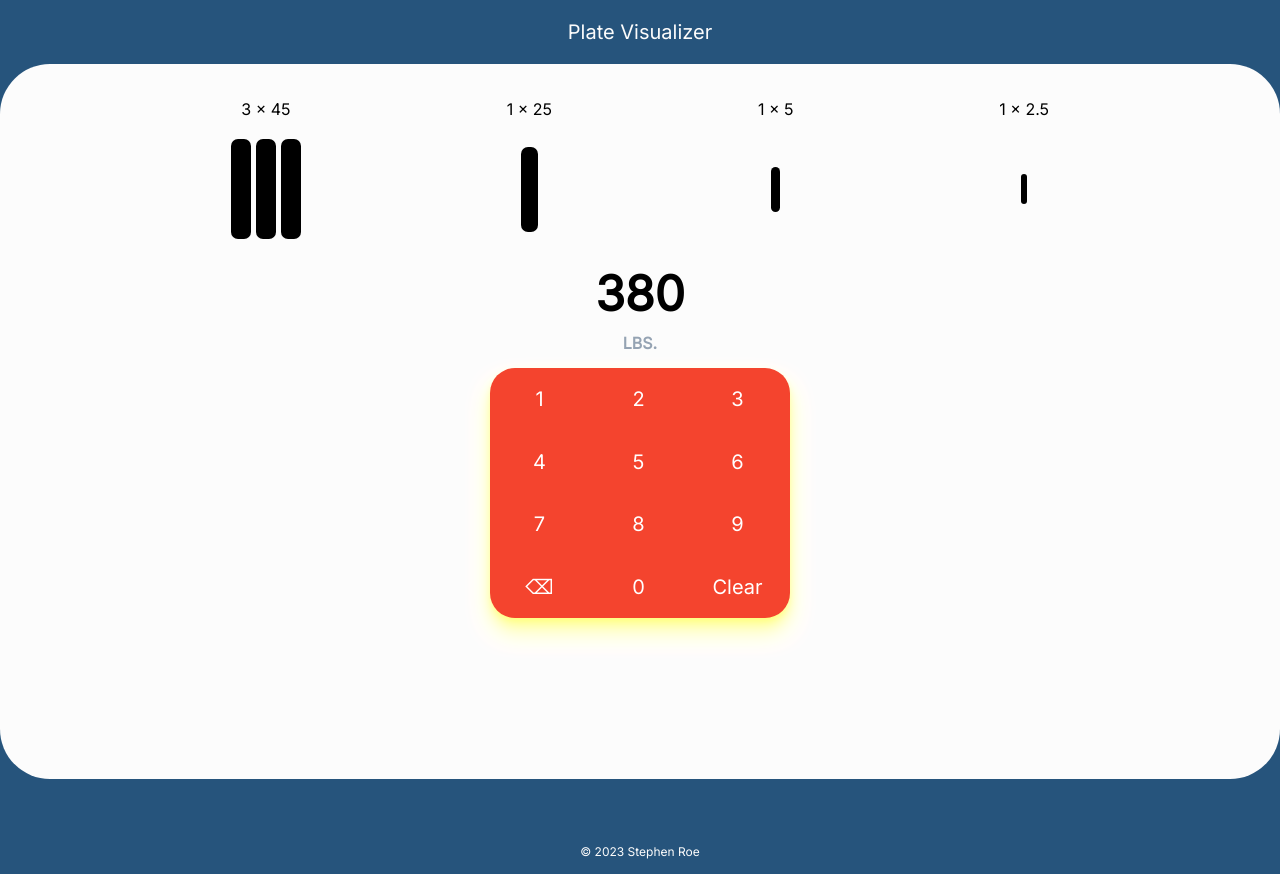
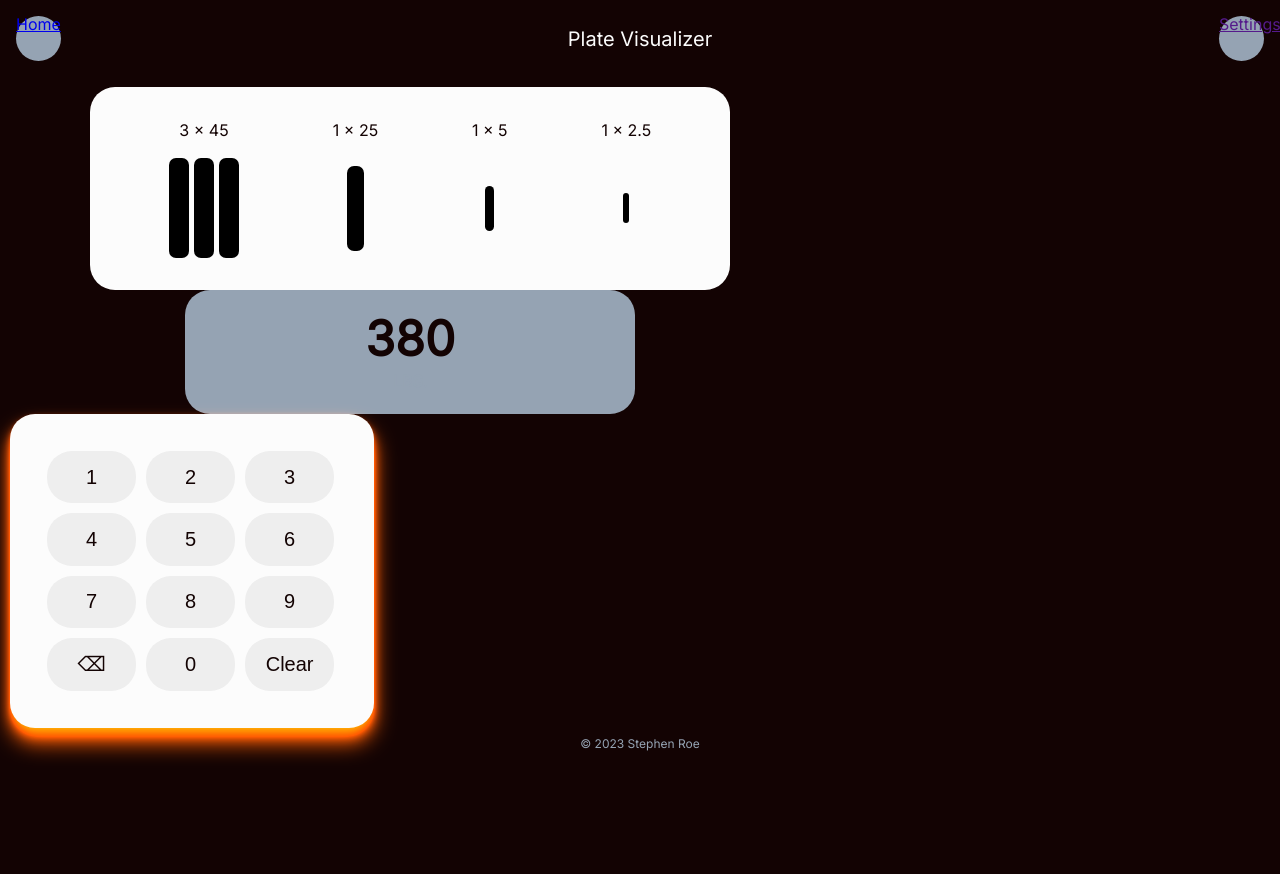
Before and after one commit to stephengroe/barbell-tools, a plain HTML site: page visualizer.html in a window 1280 px wide. After the commit the page ends 800 px from the top, so only its background shows below. Drawn offline with Linux system fonts and the light colour scheme.

Commit message:
add basic wireframe style

```diff
--- a/style.css
+++ b/style.css
@@ -1,4 +1,50 @@
-/* Predefined colors */
+/* Meyer reset */
+
+html, body, div, span, applet, object, iframe,
+h1, h2, h3, h4, h5, h6, p, blockquote, pre,
+a, abbr, acronym, address, big, cite, code,
+del, dfn, em, img, ins, kbd, q, s, samp,
+small, strike, strong, sub, sup, tt, var,
+b, u, i, center,
+dl, dt, dd, ol, ul, li,
+fieldset, form, label, legend,
+table, caption, tbody, tfoot, thead, tr, th, td,
+article, aside, canvas, details, embed,
+figure, figcaption, footer, header, hgroup,
+menu, nav, output, ruby, section, summary,
+time, mark, audio, video {
+	margin: 0;
+	padding: 0;
+	border: 0;
+	font-size: 100%;
+	font: inherit;
+	vertical-align: baseline;
+}
+/* HTML5 display-role reset for older browsers */
+article, aside, details, figcaption, figure,
+footer, header, hgroup, menu, nav, section {
+	display: block;
+}
+body {
+	line-height: 1;
+}
+ol, ul {
+	list-style: none;
+}
+blockquote, q {
+	quotes: none;
+}
+blockquote:before, blockquote:after,
+q:before, q:after {
+	content: '';
+	content: none;
+}
+table {
+	border-collapse: collapse;
+	border-spacing: 0;
+}
+
+/* Variables */
 
 :root {
     --red: #F4442E;
@@ -20,158 +66,80 @@
     --xx-small: .2;
 }
 
-* {
-    padding: 0;
-    margin: 0;
-}
-
 body {
-    background-color: var(--blue);
+    background-color: var(--black);
     font-family: 'Inter', sans-serif;
-    height: 100vh;
-    width: 100vw;
+    min-height: 100vh;
 }
 
 .header {
-    color: var(--black);
-    text-align: center;
-    padding: 20px;
-    margin: auto;
+    display: flex;
+    justify-content: center;
+    align-items: center;
+    padding: 1rem;
+}
+
+.header a {
+    background-color: var(--lightgrey);
+    border-radius: 100%;
+    display: block;
+    width: 45px;
+    height: 45px;
 }
 
 .header h1 {
     font-weight: 200;
-    font-size: 1.25em;
+    font-size: 1.25rem;
     color: var(--white);
+    margin: 0 auto;
 }
 
 #wrapper {
-    margin: 0 auto 50px auto;
-    border-radius: 50px;
-    max-width: 100vw;
-    background-color: var(--white);
-    border-radius: 50px;
-    padding-bottom: 75px;
-    min-height: 80vh;
+    margin: 1ch;
+    max-width: 800px;
 }
 
-#visualizer {
-    display: flex;
-    flex-flow: row nowrap;
-    justify-content: space-around;
-    text-align: center;
-    padding-top: 35px;
-    margin: 0 10%;
+.card {
+    padding: 2em;
+    color: var(--black);
+    text-decoration: none;
+    background-color: var(--white);
+    display: block;
+    border-radius: 25px;
+    margin-bottom: 1ch;
+    max-width: 800px;
 }
 
-.incrementContainer {
-    display: flex;
-    flex-flow: column;
-    align-items: center;
+.card h2 {
+    font-size: 1.25rem;
+    font-weight: bold;
+    margin-bottom: .5em;
 }
 
-.incrementContainer h3 {
-    font-weight: 400;
-    font-size: 1em;
-    justify-self: flex-start;
-    margin-bottom: 20px;;
-}
-
-.plateContainer {
-    display: flex;
-    flex-flow: row nowrap;
-    justify-content: stretch;
-    align-items: center;
-    margin: auto;
-    gap: 5px;
-}
-
-[class*="plate-"] .plateContainer div {
-    background-color: black;
-    border-radius: 7px;
-    display: block;
-}
-
-.plate-45 .plateContainer div {
-    width: calc(var(--plate-width) * var(--x-large));
-    height: calc(var(--plate-height) * var(--x-large));
-}
-
-.plate-25 .plateContainer div {
-    width: calc(var(--plate-width) * var(--large));
-    height: calc(var(--plate-height) * var(--large));
-}
-
-.plate-10 .plateContainer div {
-    width: calc(var(--plate-width) * var(--medium));
-    height: calc(var(--plate-height) * var(--medium));
-}
-
-.plate-5 .plateContainer div {
-    width: calc(var(--plate-width) * var(--small));
-    height: calc(var(--plate-height) * var(--small));
-}
-
-.plate-2-5 .plateContainer div {
-    width: calc(var(--plate-width) * var(--x-small));
-    height: calc(var(--plate-height) * var(--x-small));
-}
-
-.plate-custom .plateContainer div {
-    width: calc(var(--plate-width) * var(--xx-small));
-    height: calc(var(--plate-height) * var(--xx-small));
-    background-color: var(--lightgrey);
-}
-
-
-
-/* .plateIcon:hover {
-    transform: rotateY(45deg);
-    transition: transform 1s;
-}
-
-.plateIcon::before {
-    content: "";
-    background-color: var(--white);
-    box-shadow: inset 4px 4px 0 -3px #aaa;
-    border-radius: 100%;
-    width: 20px;
-    height: 20px;
-    display: block;
-    top: calc(50% - 10px);
-    left: calc(50% - 10px);
-    position: absolute;
-}
-
-.plateIcon::after {
-    display: block;
-    content: "";
-    width: 100%;
-    height: 25%;
-    box-shadow: 0px 10px 15px 0px rgb(0 0 0 / 0.25);
-    border-radius: 100%;
-    bottom: 0px;
-    position: absolute;
-}*/
-
-.calculator {
+.display {
+    margin-bottom: 15px;
+    font-weight: bold;
     max-width: 300px;
     padding: 25px;
     text-align: center;
     margin: auto;
+    max-width: 50%;
+    background: var(--lightgrey)
 }
 
-.input {
-    margin-bottom: 15px;
-    font-weight: bold;
+.display #calc-display {
+    display: block;
+    min-width: 50%;
+    font-size: 3rem;
+    padding: 0px;
+    margin: 0px;
 }
 
-.input #calc-display {
-    display: block;
-    min-width: 50%;
-    font-size: 3em;
-    padding: 0px;
-    margin: 0px;
+.display #unit {
+    font-size: 1rem;
+    text-transform: uppercase;
+    color: var(--lightgrey);
+    margin-top: 10px;
 }
 
 .error {
@@ -187,20 +155,12 @@ body {
     100% { transform: translate(0, 0); }
 }
 
-.input #unit {
-    font-size: 1em;
-    text-transform: uppercase;
-    color: var(--lightgrey);
-    margin-top: 10px;
-}
-
 .keypad {
     max-width: 300px;
     min-height: 250px;
     display: grid;
     grid-template-columns: 33% 33% 33%;
     grid-template-rows: auto;
-    background-color: var(--red);
     border-radius: 25px;
     box-shadow: 0px 0.9px 1.3px hsl(200 200 200 / 0.03),
     0.1px 3.6px 5.2px -0.1px hsl(200 200 200 / 0.12),
@@ -209,23 +169,18 @@ body {
 }
 
 .keypad button {
-
-    /* Reset button display */
-    font-family: inherit;
-    font-style: inherit;
-    font-weight: inherit;
-    line-height: inherit;
     border-width: 0;
-    background-color: transparent;
-    font-size: 1.25em;
+    background-color: #eee;
+    border-radius: 25px;
+    font-size: 1.25rem;
     padding: 10px;
     margin: 5px;
-    color: white;
+    color: var(--black);
 }
 
 #copyright {
     text-align: center;
-    font-size: .75em;
-    color: var(--white);
-    padding: 15px;
+    font-size: .75rem;
+    color: var(--lightgrey);
+    bottom: 10px;
 }
--- /dev/null
+++ b/visualizer.css
@@ -0,0 +1,67 @@
+#visualizer {
+    display: flex;
+    flex-flow: row nowrap;
+    justify-content: space-around;
+    text-align: center;
+    padding-top: 35px;
+    margin: 0 10%;
+}
+
+.incrementContainer {
+    display: flex;
+    flex-flow: column;
+    align-items: center;
+}
+
+.incrementContainer h3 {
+    font-weight: 400;
+    font-size: 1rem;
+    justify-self: flex-start;
+    margin-bottom: 20px;;
+}
+
+.plateContainer {
+    display: flex;
+    flex-flow: row nowrap;
+    justify-content: stretch;
+    align-items: center;
+    margin: auto;
+    gap: 5px;
+}
+
+[class*="plate-"] .plateContainer div {
+    background-color: black;
+    border-radius: 7px;
+    display: block;
+}
+
+.plate-45 .plateContainer div {
+    width: calc(var(--plate-width) * var(--x-large));
+    height: calc(var(--plate-height) * var(--x-large));
+}
+
+.plate-25 .plateContainer div {
+    width: calc(var(--plate-width) * var(--large));
+    height: calc(var(--plate-height) * var(--large));
+}
+
+.plate-10 .plateContainer div {
+    width: calc(var(--plate-width) * var(--medium));
+    height: calc(var(--plate-height) * var(--medium));
+}
+
+.plate-5 .plateContainer div {
+    width: calc(var(--plate-width) * var(--small));
+    height: calc(var(--plate-height) * var(--small));
+}
+
+.plate-2-5 .plateContainer div {
+    width: calc(var(--plate-width) * var(--x-small));
+    height: calc(var(--plate-height) * var(--x-small));
+}
+
+.plate-custom .plateContainer div {
+    width: calc(var(--plate-width) * var(--xx-small));
+    height: calc(var(--plate-height) * var(--xx-small));
+    background-color: var(--lightgrey);
+}
--- a/visualizer.html
+++ b/visualizer.html
@@ -6,26 +6,28 @@
     <title>Plate Visualizer</title>
     <script src="./script.js" defer></script>
     <link rel="stylesheet" href="./style.css">
+    <link rel="stylesheet" href="./visualizer.css">
     <style>
         @import url('https://fonts.googleapis.com/css2?family=Inter');
       </style>
 </head>
 <body>
     <div class="header">
+        <a href="index.html">Home</a>
         <h1>Plate Visualizer</h1>
+        <a href="">Settings</a>
     </div>
 
     <div id="wrapper">
 
-    <div id="visualizer"></div>
+    <div id="visualizer" class="card"></div>
 
-    <div class="calculator">
-        <div class="input">
-            <div id="calc-display"></div>
-            <div id="unit">lbs.</div>
-        </div>
+    <div class="display card">
+        <div id="calc-display"></div>
+        <div id="unit">lbs.</div>
+    </div>
 
-    <div class="keypad">
+    <div class="keypad card">
         <button>1</button>
         <button>2</button>
         <button>3</button>
@@ -42,7 +44,6 @@
 
     </div>
 
-    </div>
     <p id="copyright">&copy; <script>document.write(new Date().getFullYear());</script> Stephen Roe</p>
 </body>
 </html>
```
Also changed, not shown: index.html (+2 -0 lines), max.html (+5 -1 lines), standards.html (+5 -0 lines).
